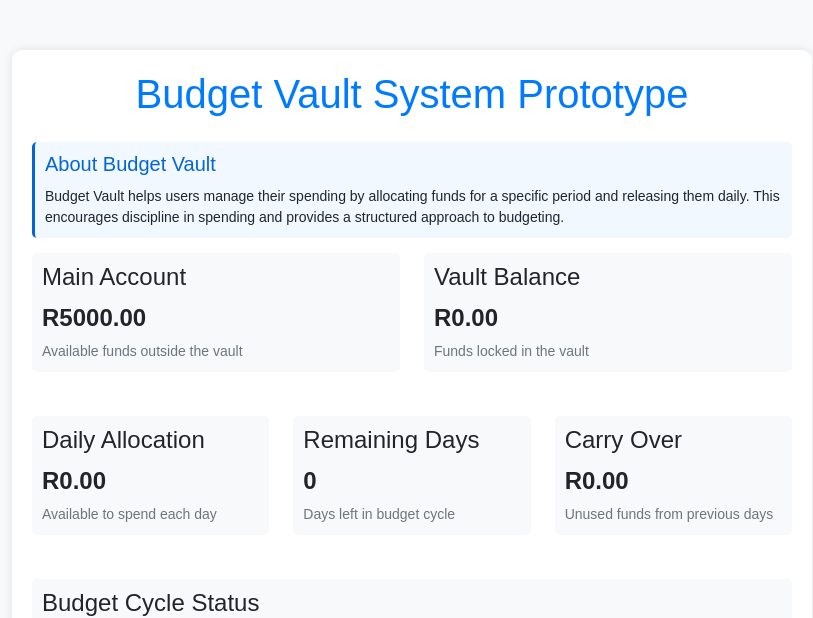
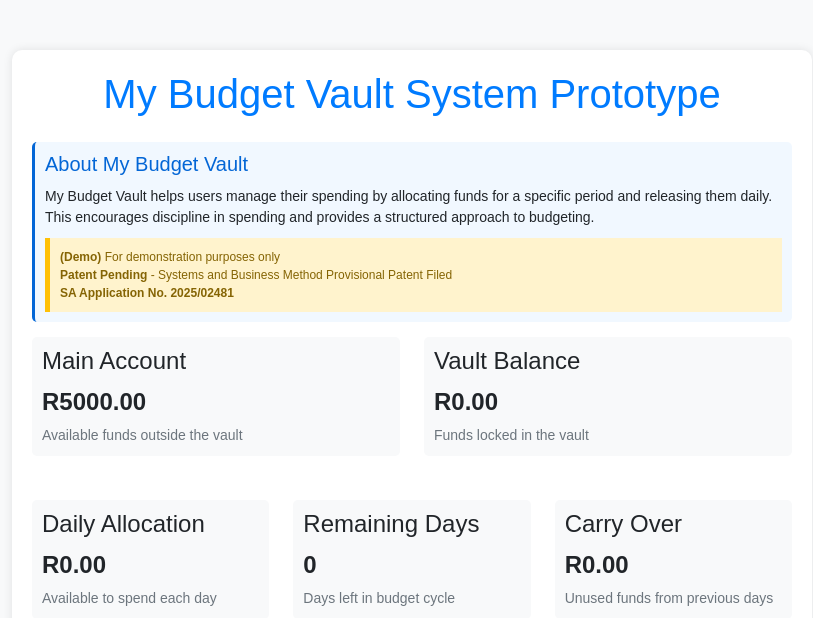
Before and after one commit to Ndumiso1996/BUDGETVAULT, a Flask app: page / in a window 1280 px wide. Shown: the top 618 px of the page, without its empty margins (228-1041 px from the left). Run offline with Flask 3, Linux system fonts and the light colour scheme; some libraries are stand-ins or nearby versions.

Commit message:
Update index.html

```diff
--- a/templates/index.html
+++ b/templates/index.html
@@ -27,6 +27,14 @@
         .description { background-color: #f1f8ff; padding: 10px; border-radius: 5px; margin-bottom: 15px; border-left: 3px solid #0366d6; }
         .description h5 { color: #0366d6; margin-bottom: 10px; }
         .description p { font-size: 14px; margin-bottom: 0; }
+        .patent-notice {
+            background-color: #fff3cd;
+            border-left: 5px solid #ffc107;
+            padding: 10px;
+            margin-top: 10px;
+            font-size: 12px;
+            color: #856404;
+        }
         .status-indicator { display: inline-block; width: 10px; height: 10px; border-radius: 50%; margin-right: 5px; }
         .status-active { background-color: #28a745; }
         .status-inactive { background-color: #dc3545; }
@@ -34,11 +42,16 @@
 </head>
 <body>
     <div class="container">
-        <h1 class="text-center mb-4">Budget Vault System Prototype</h1>
+        <h1 class="text-center mb-4">My Budget Vault System Prototype</h1>
 
         <div class="description">
-            <h5>About Budget Vault</h5>
-            <p>Budget Vault helps users manage their spending by allocating funds for a specific period and releasing them daily. This encourages discipline in spending and provides a structured approach to budgeting.</p>
+            <h5>About My Budget Vault</h5>
+            <p>My Budget Vault helps users manage their spending by allocating funds for a specific period and releasing them daily. This encourages discipline in spending and provides a structured approach to budgeting.</p>
+            <div class="patent-notice">
+                <strong>(Demo)</strong> For demonstration purposes only<br>
+                <strong>Patent Pending</strong> - Systems and Business Method Provisional Patent Filed<br>
+                <strong>SA Application No. 2025/02481</strong>
+            </div>
         </div>
 
         <!-- Current Balance Section -->
```
